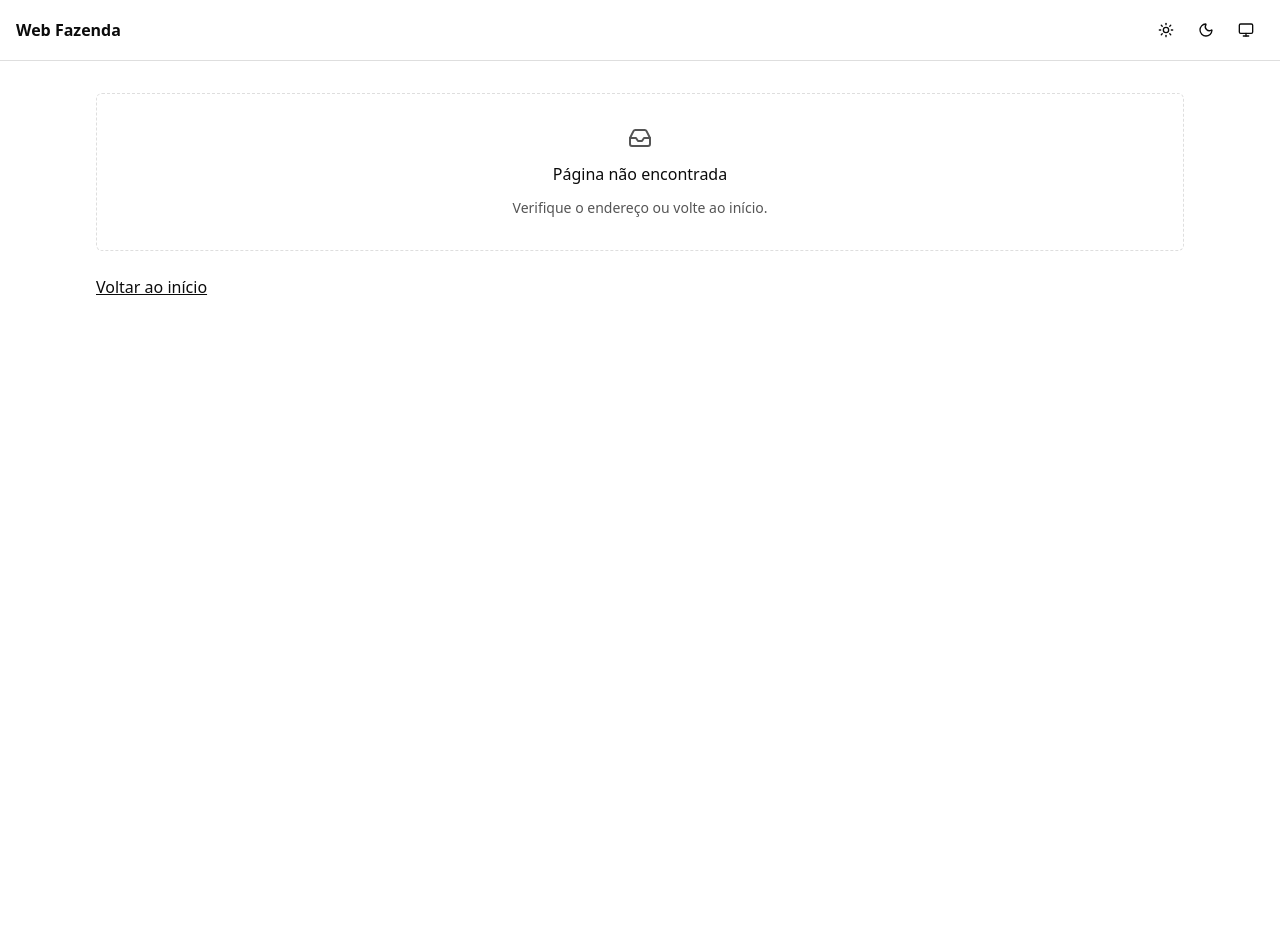
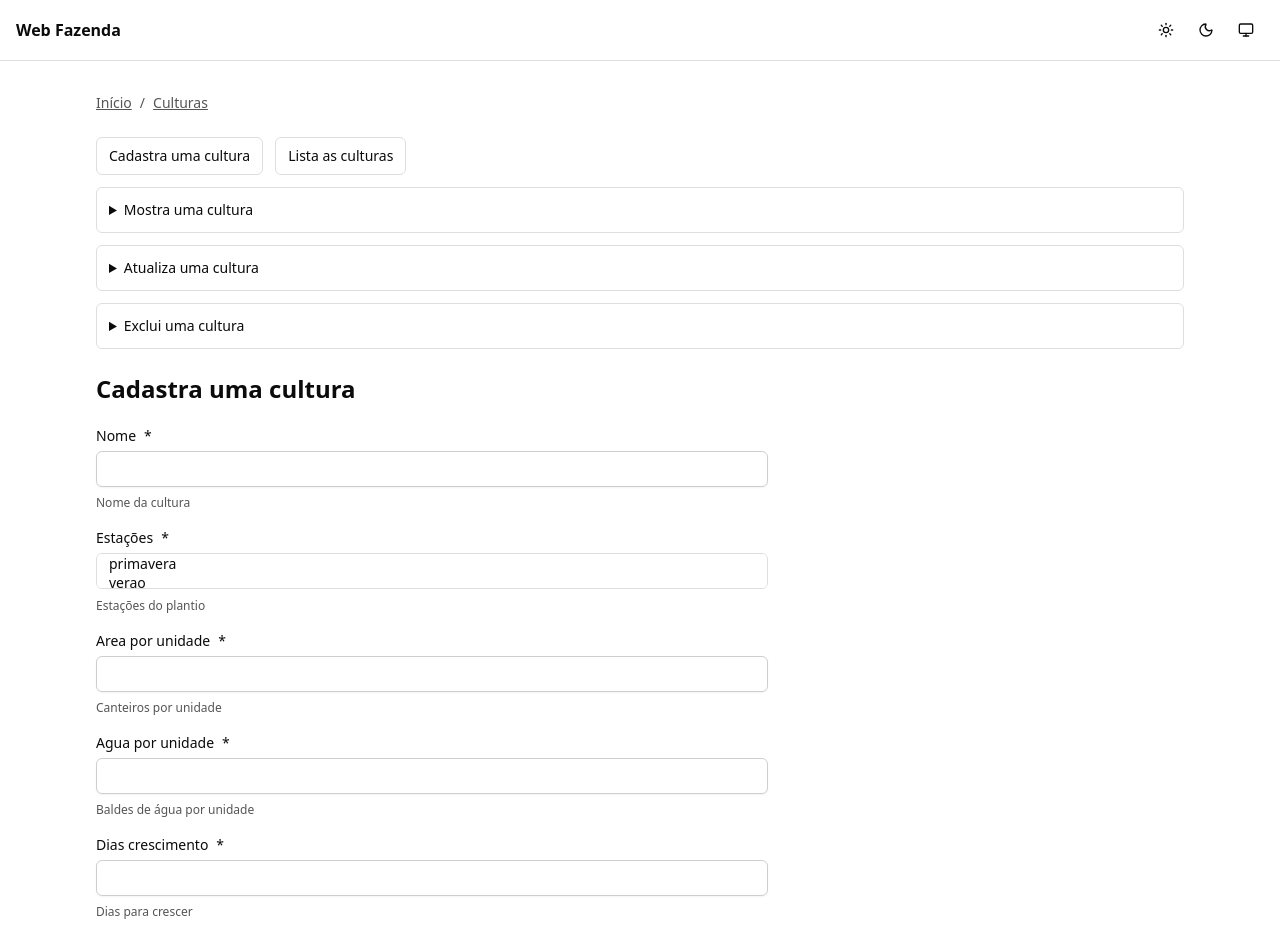
Before and after one commit to marco-pcg/Web-Fazenda, a Next.js app in the folder frontend/: page /culturas/novo in a window 1280 px wide. Before the commit this address had no page. Shown: the top 939 px of the page. Before the commit the page ends 800 px from the top, so only its background shows below. Built offline with nearby package versions, Linux system fonts and the light colour scheme.

Commit message:
feat(frontend): scaffold culturas endpoint pages and components

```diff
--- /dev/null
+++ b/frontend/app/(workspace)/culturas/[id]/editar/page.tsx
@@ -0,0 +1,10 @@
+import { ResourceScreen } from "@/features/culturas/components/resource-screen";
+
+export default async function Page({
+  params,
+}: {
+  params: Promise<{ id: string }>;
+}) {
+  const values = await params;
+  return <ResourceScreen endpointId="update" params={values} />;
+}
--- /dev/null
+++ b/frontend/app/(workspace)/culturas/[id]/excluir/page.tsx
@@ -0,0 +1,10 @@
+import { ResourceScreen } from "@/features/culturas/components/resource-screen";
+
+export default async function Page({
+  params,
+}: {
+  params: Promise<{ id: string }>;
+}) {
+  const values = await params;
+  return <ResourceScreen endpointId="remove" params={values} />;
+}
--- /dev/null
+++ b/frontend/app/(workspace)/culturas/[id]/page.tsx
@@ -0,0 +1,10 @@
+import { ResourceScreen } from "@/features/culturas/components/resource-screen";
+
+export default async function Page({
+  params,
+}: {
+  params: Promise<{ id: string }>;
+}) {
+  const values = await params;
+  return <ResourceScreen endpointId="findOne" params={values} />;
+}
--- /dev/null
+++ b/frontend/app/(workspace)/culturas/layout.tsx
@@ -0,0 +1,27 @@
+import type { Metadata } from "next";
+import type { ReactNode } from "react";
+import Link from "next/link";
+import { ResourceNavigation } from "@/components/resources/resource-navigation";
+import { resource } from "@/features/culturas/definition";
+
+export const metadata: Metadata = { title: "Culturas" };
+export default function ResourceLayout({ children }: { children: ReactNode }) {
+  return (
+    <div className="space-y-6">
+      <nav
+        aria-label="Localização"
+        className="flex flex-wrap gap-2 text-sm text-muted-foreground"
+      >
+        <Link href="/" className="underline">
+          Início
+        </Link>
+        <span aria-hidden="true">/</span>
+        <Link href="/culturas" className="underline">
+          {resource.title}
+        </Link>
+      </nav>
+      <ResourceNavigation resource={resource} />
+      {children}
+    </div>
+  );
+}
--- /dev/null
+++ b/frontend/app/(workspace)/culturas/novo/page.tsx
@@ -0,0 +1,5 @@
+import { ResourceScreen } from "@/features/culturas/components/resource-screen";
+
+export default function Page() {
+  return <ResourceScreen endpointId="create" />;
+}
--- /dev/null
+++ b/frontend/app/(workspace)/culturas/page.tsx
@@ -0,0 +1,5 @@
+import { ResourceScreen } from "@/features/culturas/components/resource-screen";
+
+export default function Page() {
+  return <ResourceScreen endpointId="findAll" />;
+}
--- /dev/null
+++ b/frontend/features/culturas/components/resource-screen.tsx
@@ -0,0 +1,12 @@
+import { EndpointScreen } from "@/components/resources/endpoint-screen";
+import { resource } from "../definition";
+
+type Props = {
+  endpointId: "create" | "findAll" | "findOne" | "update" | "remove";
+  params?: Record<string, string>;
+};
+export function ResourceScreen({ endpointId, params }: Props) {
+  const endpoint = resource.endpoints.find((item) => item.id === endpointId);
+  if (!endpoint) throw new Error("Unknown endpoint for culturas.");
+  return <EndpointScreen endpoint={endpoint} params={params} />;
+}
--- /dev/null
+++ b/frontend/features/culturas/definition.ts
@@ -0,0 +1,266 @@
+import type { ResourceDefinition } from "@/lib/contracts";
+
+export const resource = {
+  key: "culturas",
+  title: "Culturas",
+  endpoints: [
+    {
+      id: "create",
+      method: "POST",
+      path: "/culturas",
+      route: "/culturas/novo",
+      title: "Cadastra uma cultura",
+      permission: "culturas:criar",
+      authenticated: true,
+      body: [
+        {
+          name: "nome",
+          label: "Nome",
+          kind: "text",
+          required: true,
+          description: "Nome da cultura",
+        },
+        {
+          name: "estacoes",
+          label: "Estações",
+          kind: "array",
+          required: true,
+          description: "Estações do plantio",
+          options: ["primavera", "verao", "outono", "inverno"],
+        },
+        {
+          name: "area_por_unidade",
+          label: "Area por unidade",
+          kind: "number",
+          required: true,
+          description: "Canteiros por unidade",
+          min: 1,
+          step: 1,
+        },
+        {
+          name: "agua_por_unidade",
+          label: "Agua por unidade",
+          kind: "number",
+          required: true,
+          description: "Baldes de água por unidade",
+          min: 1,
+          step: 1,
+        },
+        {
+          name: "dias_crescimento",
+          label: "Dias crescimento",
+          kind: "number",
+          required: true,
+          description: "Dias para crescer",
+          min: 1,
+          step: 1,
+        },
+        {
+          name: "rendimento_por_unidade",
+          label: "Rendimento por unidade",
+          kind: "number",
+          required: true,
+          description: "Kg colhidos por unidade",
+          step: "any",
+        },
+        {
+          name: "valor_por_unidade",
+          label: "Valor por unidade",
+          kind: "number",
+          required: true,
+          description: "Lucro por unidade",
+          step: "any",
+        },
+      ],
+      query: [],
+      params: [],
+      bodyDto: "CreateCulturaDto",
+      source: "backend/src/culturas/culturas.controller.ts",
+    },
+    {
+      id: "findAll",
+      method: "GET",
+      path: "/culturas",
+      route: "/culturas",
+      title: "Lista as culturas",
+      permission: "culturas:listar",
+      authenticated: true,
+      body: [],
+      query: [
+        {
+          name: "page",
+          label: "Página",
+          kind: "number",
+          required: false,
+          description: "Número da página",
+          min: 1,
+          step: 1,
+        },
+        {
+          name: "limit",
+          label: "Registros por página",
+          kind: "number",
+          required: false,
+          description: "Quantidade de registros por página",
+          min: 1,
+          step: 1,
+        },
+        {
+          name: "search",
+          label: "Busca",
+          kind: "text",
+          required: false,
+          description: "Termo de busca genérico",
+        },
+        {
+          name: "nome",
+          label: "Nome",
+          kind: "text",
+          required: false,
+          description: "Parte do nome",
+        },
+        {
+          name: "estacao",
+          label: "Estacao",
+          kind: "text",
+          required: false,
+          description: "primavera, verao, outono ou inverno",
+        },
+        {
+          name: "dias_maximo",
+          label: "Dias maximo",
+          kind: "number",
+          required: false,
+          description: "Dias de crescimento no máximo",
+          step: 1,
+        },
+      ],
+      params: [],
+      queryDto: "FiltroCulturaDto",
+      source: "backend/src/culturas/culturas.controller.ts",
+    },
+    {
+      id: "findOne",
+      method: "GET",
+      path: "/culturas/:id",
+      route: "/culturas/[id]",
+      title: "Mostra uma cultura",
+      permission: "culturas:visualizar",
+      authenticated: true,
+      body: [],
+      query: [],
+      params: [
+        {
+          name: "id",
+          label: "ID do registro",
+          kind: "text",
+          required: true,
+          format: "uuid",
+        },
+      ],
+      source: "backend/src/culturas/culturas.controller.ts",
+    },
+    {
+      id: "update",
+      method: "PATCH",
+      path: "/culturas/:id",
+      route: "/culturas/[id]/editar",
+      title: "Atualiza uma cultura",
+      permission: "culturas:editar",
+      authenticated: true,
+      body: [
+        {
+          name: "nome",
+          label: "Nome",
+          kind: "text",
+          required: false,
+          description: "Nome da cultura",
+        },
+        {
+          name: "estacoes",
+          label: "Estações",
+          kind: "array",
+          required: false,
+          description: "Estações do plantio",
+          options: ["primavera", "verao", "outono", "inverno"],
+        },
+        {
+          name: "area_por_unidade",
+          label: "Area por unidade",
+          kind: "number",
+          required: false,
+          description: "Canteiros por unidade",
+          min: 1,
+          step: 1,
+        },
+        {
+          name: "agua_por_unidade",
+          label: "Agua por unidade",
+          kind: "number",
+          required: false,
+          description: "Baldes de água por unidade",
+          min: 1,
+          step: 1,
+        },
+        {
+          name: "dias_crescimento",
+          label: "Dias crescimento",
+          kind: "number",
+          required: false,
+          description: "Dias para crescer",
+          min: 1,
+          step: 1,
+        },
+        {
+          name: "rendimento_por_unidade",
+          label: "Rendimento por unidade",
+          kind: "number",
+          required: false,
+          description: "Kg colhidos por unidade",
+          step: "any",
+        },
+        {
+          name: "valor_por_unidade",
+          label: "Valor por unidade",
+          kind: "number",
+          required: false,
+          description: "Lucro por unidade",
+          step: "any",
+        },
+      ],
+      query: [],
+      params: [
+        {
+          name: "id",
+          label: "ID do registro",
+          kind: "text",
+          required: true,
+          format: "uuid",
+        },
+      ],
+      bodyDto: "UpdateCulturaDto",
+      source: "backend/src/culturas/culturas.controller.ts",
+    },
+    {
+      id: "remove",
+      method: "DELETE",
+      path: "/culturas/:id",
+      route: "/culturas/[id]/excluir",
+      title: "Exclui uma cultura",
+      permission: "culturas:deletar",
+      authenticated: true,
+      body: [],
+      query: [],
+      params: [
+        {
+          name: "id",
+          label: "ID do registro",
+          kind: "text",
+          required: true,
+          format: "uuid",
+        },
+      ],
+      source: "backend/src/culturas/culturas.controller.ts",
+    },
+  ],
+} satisfies ResourceDefinition;
```
Also changed, not shown: 1 other file (tests, documents, lock files or other folders).
